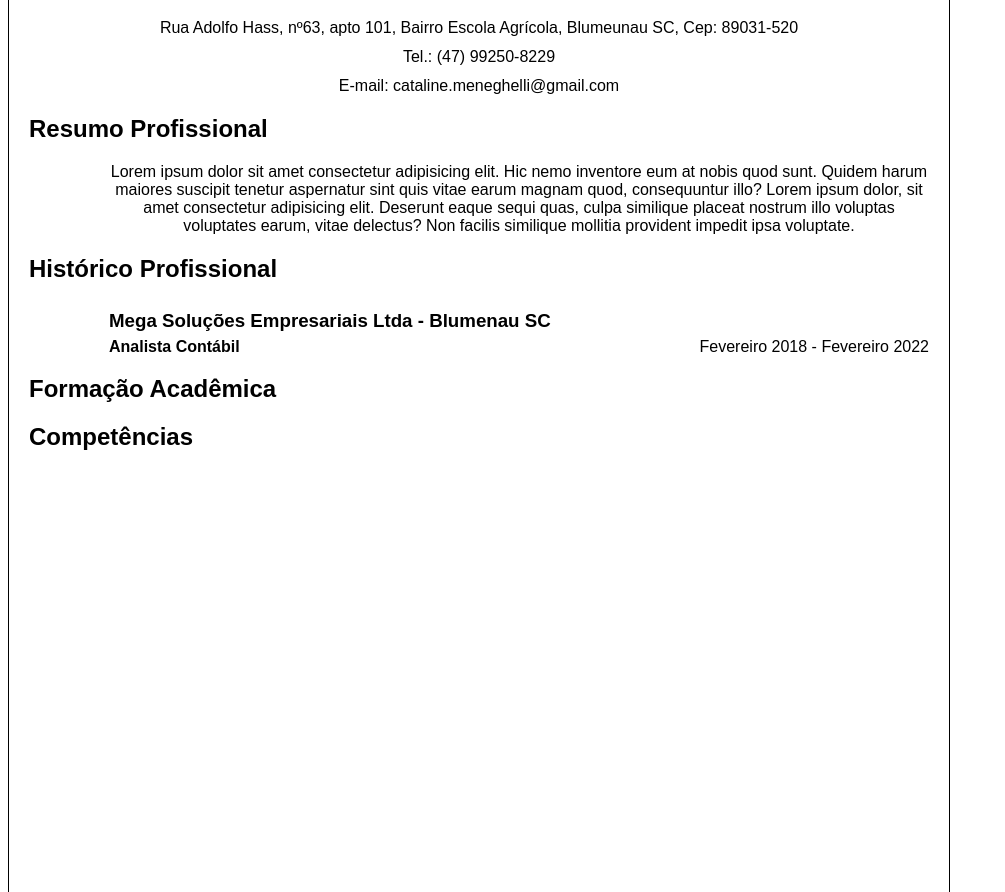
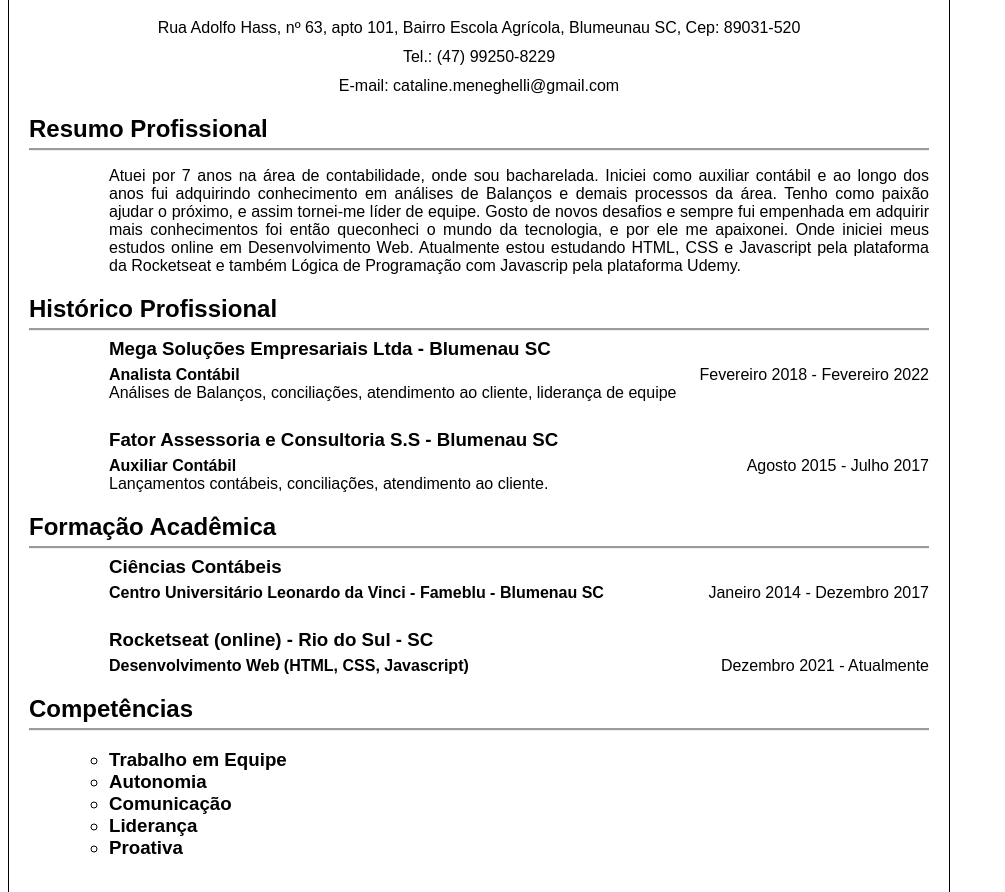
Before and after one commit to Meneghelli/curriculo-cataline-meneghelli, a plain HTML site: page index.html in a window 1280 px wide. Shown: the part 90-982 px from the top of the page, without its empty margins (0-1005 px from the left). Drawn offline with Linux system fonts and the light colour scheme.

Commit message:
description skills and professional resume, finished preject

```diff
--- a/curriculo.css
+++ b/curriculo.css
@@ -9,9 +9,14 @@
 
 h2 {
   text-align: left;
+  margin-bottom: 5px;
 }
 .head p {
   margin: 11px;
+}
+
+.professional-resume p {
+  text-align: justify;
 }
 
 .cargo {
@@ -38,3 +43,23 @@ h2 {
   margin: 0;
   line-height: 35px;
 }
+
+.space-element {
+  padding-top: 20px;
+}
+
+.divider {
+  border-bottom: groove;
+}
+
+.skills ol {
+  text-align: justify;
+}
+
+.skills ol li {
+  font-weight: bold;
+}
+
+.topics li {
+  list-style: circle;
+}
--- a/index.html
+++ b/index.html
@@ -12,37 +12,87 @@
       <div class="head">
         <h1>Cataline Meneghelli</h1>
         <p>
-          Rua Adolfo Hass, nº63, apto 101, Bairro Escola Agrícola, Blumeunau SC,
-          Cep: 89031-520
+          Rua Adolfo Hass, nº 63, apto 101, Bairro Escola Agrícola, Blumeunau
+          SC, Cep: 89031-520
         </p>
         <p>Tel.: (47) 99250-8229</p>
         <p>E-mail: cataline.meneghelli@gmail.com</p>
       </div>
-      <div>
+      <div class="professional-resume">
         <h2>Resumo Profissional</h2>
+        <div class="divider"></div>
         <p class="paragrafo">
-          Lorem ipsum dolor sit amet consectetur adipisicing elit. Hic nemo
-          inventore eum at nobis quod sunt. Quidem harum maiores suscipit
-          tenetur aspernatur sint quis vitae earum magnam quod, consequuntur
-          illo? Lorem ipsum dolor, sit amet consectetur adipisicing elit.
-          Deserunt eaque sequi quas, culpa similique placeat nostrum illo
-          voluptas voluptates earum, vitae delectus? Non facilis similique
-          mollitia provident impedit ipsa voluptate.
+          Atuei por 7 anos na área de contabilidade, onde sou bacharelada.
+          Iniciei como auxiliar contábil e ao longo dos anos fui adquirindo
+          conhecimento em análises de Balanços e demais processos da área. Tenho
+          como paixão ajudar o próximo, e assim tornei-me líder de equipe. Gosto
+          de novos desafios e sempre fui empenhada em adquirir mais
+          conhecimentos foi então queconheci o mundo da tecnologia, e por ele me
+          apaixonei. Onde iniciei meus estudos online em Desenvolvimento Web.
+          Atualmente estou estudando HTML, CSS e Javascript pela plataforma da
+          Rocketseat e também Lógica de Programação com Javascrip pela
+          plataforma Udemy.
         </p>
       </div>
       <div class="professional-history">
         <h2>Histórico Profissional</h2>
+        <div class="divider"></div>
+
         <h3 class="paragrafo">Mega Soluções Empresariais Ltda - Blumenau SC</h3>
         <div class="cargo paragrafo">
           <strong>Analista Contábil</strong>
           <p>Fevereiro 2018 - Fevereiro 2022</p>
         </div>
+        <p>
+          Análises de Balanços, conciliações, atendimento ao cliente, liderança
+          de equipe
+        </p>
+
+        <h3 class="paragrafo space-element">
+          Fator Assessoria e Consultoria S.S - Blumenau SC
+        </h3>
+        <div class="cargo paragrafo">
+          <strong>Auxiliar Contábil</strong>
+          <p>Agosto 2015 - Julho 2017</p>
+        </div>
+        <p>Lançamentos contábeis, conciliações, atendimento ao cliente.</p>
       </div>
+
       <div>
-        <h2>Formação Acadêmica</h2>
+        <div class="professional-history">
+          <h2>Formação Acadêmica</h2>
+          <div class="divider"></div>
+
+          <h3 class="paragrafo">Ciências Contábeis</h3>
+          <div class="cargo paragrafo">
+            <strong>
+              Centro Universitário Leonardo da Vinci - Fameblu - Blumenau SC
+            </strong>
+            <p>Janeiro 2014 - Dezembro 2017</p>
+          </div>
+
+          <h3 class="paragrafo space-element">
+            Rocketseat (online) - Rio do Sul - SC
+          </h3>
+          <div class="cargo paragrafo">
+            <strong>Desenvolvimento Web (HTML, CSS, Javascript)</strong>
+            <p>Dezembro 2021 - Atualmente</p>
+          </div>
+        </div>
       </div>
-      <div>
+      <div class="skills">
         <h2>Competências</h2>
+        <div class="divider"></div>
+
+        <ol class="paragrafo topics">
+          <h3>
+            <li>Trabalho em Equipe</li>
+            <li>Autonomia</li>
+            <li>Comunicação</li>
+            <li>Liderança</li>
+            <li>Proativa</li>
+          </h3>
+        </ol>
       </div>
     </div>
   </body>
```
